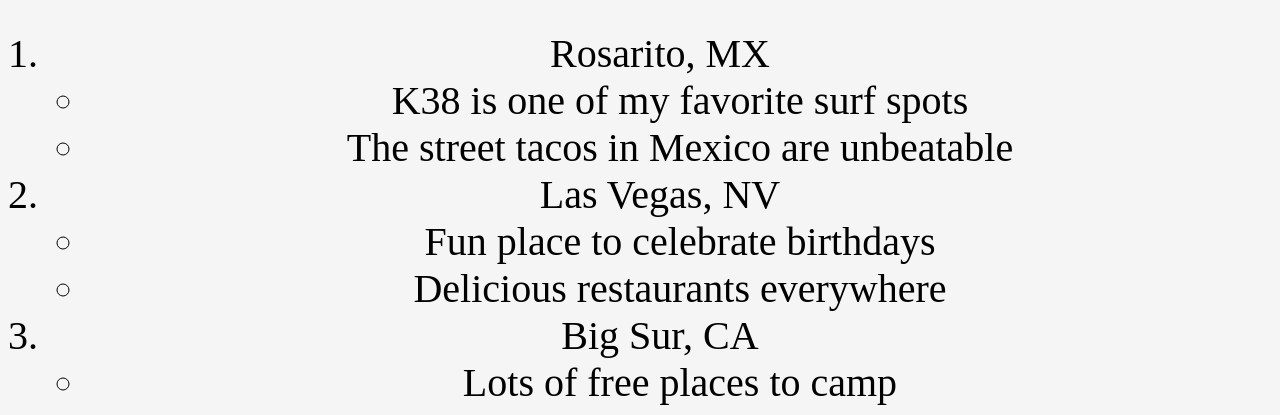
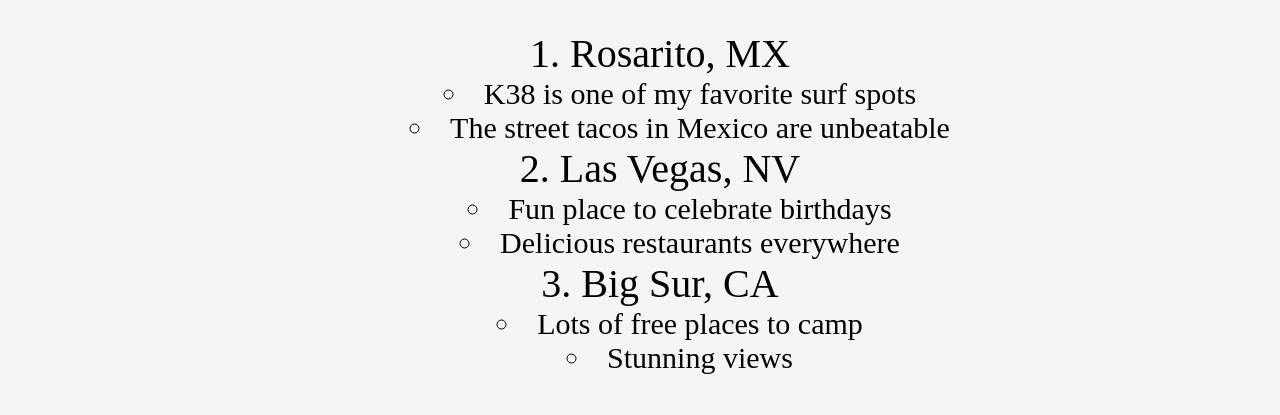
Before and after one commit to calebmcm99/CalebMcMahan, a plain HTML site: page scratch.html in a window 1280 px wide. Shown: the part 384-799 px from the top of the page. Drawn offline with Linux system fonts and the light colour scheme.

Commit message:
Update mystyles.css

```diff
--- a/css/mystyles.css
+++ b/css/mystyles.css
@@ -1,8 +1,12 @@
 ul{
     text-align:center;
+    list-style-position: inside;
+    font-size:30px;
 }
 ol{
     text-align:center;
+     list-style-position: inside;
+    font-size:40pz;
 }
 body{
     background-color:whitesmoke;
```
